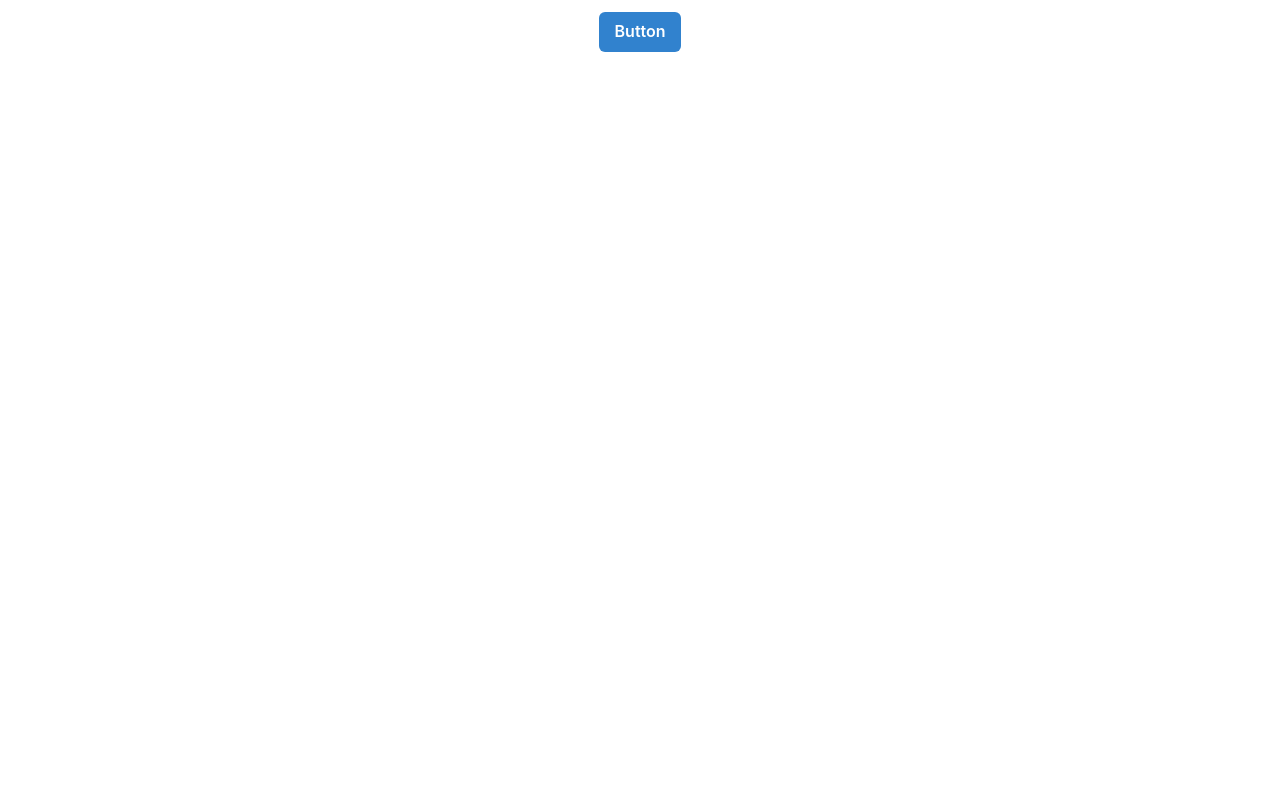
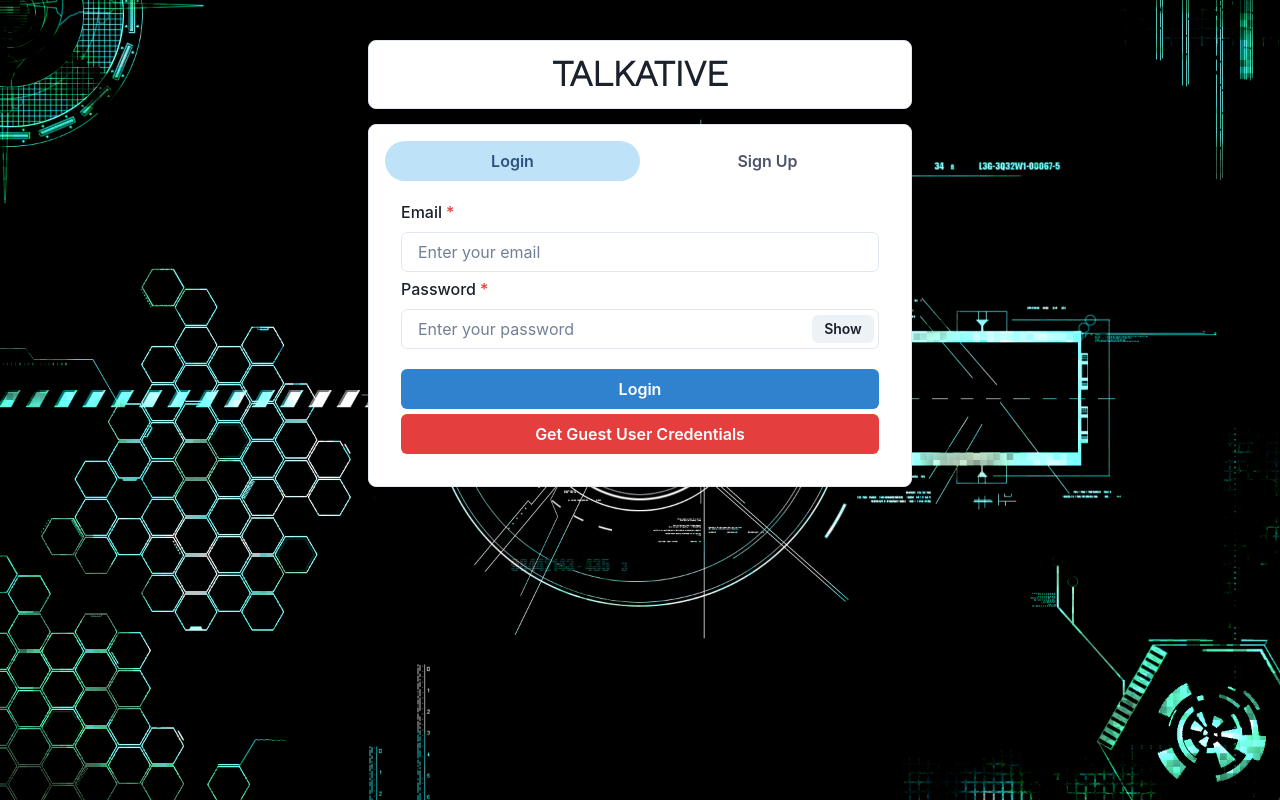
Before and after one commit to debojitsaha/Talkative, a React (Create React App) app in the folder frontend/: page / in a window 1280 px wide. Built offline with nearby package versions, Linux system fonts and the light colour scheme.

Commit message:
Added Login & Signup UI

```diff
--- a/frontend/src/App.css
+++ b/frontend/src/App.css
@@ -1,5 +1,10 @@
+@import url('https://fonts.googleapis.com/css2?family=Work+Sans:wght@300&display=swap');
+
 .App {
-  text-align: center;
+  min-height: 100vh;
+  display: flex;
+  background: url("./bgHome.png") center;
+  background-size: cover;
 }
 
 .App-logo {
--- a/frontend/src/App.js
+++ b/frontend/src/App.js
@@ -1,10 +1,13 @@
 import './App.css';
-import { Button } from '@chakra-ui/react'
+import { Route } from 'react-router-dom';
+import Homepage from './Pages/Homepage';
+import ChatPage from './Pages/ChatPage';
 
 function App() {
   return (
     <div className="App">
-      <Button colorScheme='blue' my={3}>Button</Button>
+      <Route exact path= '/' component={Homepage} />
+      <Route exact path= '/chats' component={ChatPage} />
     </div>
   );
 }
--- /dev/null
+++ b/frontend/src/Pages/ChatPage.js
@@ -0,0 +1,31 @@
+import React, {useEffect, useState} from "react";
+import axios from "axios";
+
+const ChatPage = () => {
+    const [chats, setChats] = useState([])
+
+  const fetchChats = async () => {
+    const {data} = await axios.get("/api/chat");
+    setChats(data);
+    console.log(data);
+  };
+
+  useEffect(() => {
+    return () => {
+      fetchChats()
+    }
+  }, [])
+
+
+  return (
+    <div>
+        {
+            chats.map(chat=>(
+                <div key={chat._id}> {chat.chatName} </div>
+            ))
+        }
+    </div>
+  )
+};
+
+export default ChatPage;
--- /dev/null
+++ b/frontend/src/Pages/Homepage.js
@@ -0,0 +1,51 @@
+import React from "react";
+import {
+  Container,
+  Box,
+  Heading,
+  Tabs,
+  TabList,
+  TabPanels,
+  Tab,
+  TabPanel,
+} from "@chakra-ui/react";
+import Signup from "../components/Authentication/Signup";
+import Login from "../components/Authentication/Login";
+
+const Homepage = () => {
+  return (
+    <Container maxW="xl" centerContent>
+      <Box
+        display="flex"
+        justifyContent="center"
+        p={3}
+        bg={"white"}
+        w="100%"
+        m="40px 0 15px 0"
+        borderRadius="lg"
+        borderWidth="1px"
+      >
+        <Heading fontFamily="Work sans"> TALKATIVE </Heading>
+      </Box>
+
+      <Box bg="white" p={4} w="100%" borderRadius="lg" borderWidth="1px">
+        <Tabs variant="soft-rounded" colorScheme="blue">
+          <TabList mb='0.2em'>
+            <Tab width="50%">Login</Tab>
+            <Tab width="50%">Sign Up</Tab>
+          </TabList>
+          <TabPanels>
+            <TabPanel>
+              <Login />
+            </TabPanel>
+            <TabPanel>
+              <Signup />
+            </TabPanel>
+          </TabPanels>
+        </Tabs>
+      </Box>
+    </Container>
+  );
+};
+
+export default Homepage;
--- /dev/null
+++ b/frontend/src/components/Authentication/Login.js
@@ -0,0 +1,72 @@
+import {
+  Button,
+  FormControl,
+  FormLabel,
+  Input,
+  InputGroup,
+  InputRightElement,
+  VStack,
+} from "@chakra-ui/react";
+import React, { useState } from "react";
+
+const Login = () => {
+  const [show, setShow] = useState(false);
+  const [email, setEmail] = useState("");
+  const [password, setPassword] = useState("");
+
+  const handleShow = () => setShow(!show);
+
+  const submitHandler = () => {};
+
+  return (
+    <VStack spacing="5px">
+      <FormControl id="email" isRequired>
+        <FormLabel>Email</FormLabel>
+        <Input
+          type="email"
+          placeholder="Enter your email"
+          onChange={(e) => setEmail(e.target.value)}
+        />
+      </FormControl>
+
+      <FormControl id="password" isRequired>
+        <FormLabel>Password</FormLabel>
+        <InputGroup>
+          <Input
+            type={show ? "text" : "password"}
+            placeholder="Enter your password"
+            onChange={(e) => setPassword(e.target.value)}
+          />
+          <InputRightElement width="4.5rem">
+            <Button h="1.75rem" size="sm" onClick={handleShow}>
+              {show ? "Hide" : "Show"}
+            </Button>
+          </InputRightElement>
+        </InputGroup>
+      </FormControl>
+
+      <Button
+        colorScheme="blue"
+        width="100%"
+        style={{ marginTop: 15 }}
+        onClick={submitHandler}
+      >
+        Login
+      </Button>
+
+      <Button
+        variant='solid'
+        colorScheme="red"
+        width="100%"
+        onClick={()=>{
+            setEmail('guest@example.com');
+            setPassword('123456');
+        }}
+      >
+        Get Guest User Credentials
+      </Button>
+    </VStack>
+  );
+};
+
+export default Login;
--- /dev/null
+++ b/frontend/src/components/Authentication/Signup.js
@@ -0,0 +1,86 @@
+import { Button, FormControl, FormLabel, Input, InputGroup, InputRightElement, VStack } from '@chakra-ui/react'
+import React, { useState } from 'react'
+
+const Signup = () => {
+
+    const [show, setShow] = useState(false)
+    const [name, setName] = useState("")
+    const [email, setEmail] = useState("")
+    const [password, setPassword] = useState("")
+    const [confirmpassword, setConfirmpassword] = useState("")
+    const [pic, setPic] = useState("")
+
+    const handleShow = ()=> setShow(!show)
+    const postDetails = ()=> {}
+    const submitHandler = ()=> {}
+
+
+  return (
+    <VStack spacing="5x">
+        <FormControl id='name' isRequired>
+            <FormLabel>Name</FormLabel>
+            <Input
+                placeholder='Enter your name'
+                onChange={(e)=>setName(e.target.value)}
+            />
+        </FormControl>
+
+        <FormControl id='email' isRequired>
+            <FormLabel>Email</FormLabel>
+            <Input
+                type='email'
+                placeholder='Enter your email'
+                onChange={(e)=>setEmail(e.target.value)}
+            />
+        </FormControl>
+
+        <FormControl id='password' isRequired>
+            <FormLabel>Password</FormLabel>
+            <InputGroup>
+            <Input
+                type={show? 'text': 'password'}
+                placeholder='Enter your password'
+                onChange={(e)=>setPassword(e.target.value)}
+            />
+            <InputRightElement width="4.5rem">
+                <Button h='1.75rem' size='sm' onClick={handleShow}>
+                    {show?"Hide":"Show"}
+                </Button>
+            </InputRightElement>
+            </InputGroup>
+        </FormControl>
+
+        <FormControl id='password' isRequired>
+            <FormLabel>Confirm Password</FormLabel>
+            <InputGroup>
+            <Input
+                type={show? 'text': 'password'}
+                placeholder='Confirm password'
+                onChange={(e)=>setConfirmpassword(e.target.value)}
+            />
+            <InputRightElement width="4.5rem">
+                <Button h='1.75rem' size='sm' onClick={handleShow}>
+                    {show?"Hide":"Show"}
+                </Button>
+            </InputRightElement>
+            </InputGroup>
+        </FormControl>
+
+        <FormControl id='pic'>
+            <FormLabel>Upload Profile Pic</FormLabel>
+            <Input type='file' p={1.5} accept="image/*" onChange={(e)=>postDetails(e.target.files[0])} />
+        </FormControl>
+
+        <Button
+            colorScheme='blue'
+            width='100%'
+            style={{marginTop:15}}
+            onClick= {submitHandler}
+        >
+        Sign Up</Button>
+
+    </VStack>
+  )
+}
+
+export default Signup
--- a/frontend/src/index.js
+++ b/frontend/src/index.js
@@ -1,16 +1,19 @@
-import React from 'react';
-import ReactDOM from 'react-dom/client';
-import './index.css';
-import App from './App';
-import reportWebVitals from './reportWebVitals';
-import { ChakraProvider } from '@chakra-ui/react'
+import React from "react";
+import ReactDOM from "react-dom/client";
+import "./index.css";
+import App from "./App";
+import reportWebVitals from "./reportWebVitals";
+import { ChakraProvider } from "@chakra-ui/react";
+import { BrowserRouter } from "react-router-dom";
 
-const root = ReactDOM.createRoot(document.getElementById('root'));
+const root = ReactDOM.createRoot(document.getElementById("root"));
 root.render(
   <React.StrictMode>
-    <ChakraProvider>
-      <App />
-    </ChakraProvider>
+    <BrowserRouter>
+      <ChakraProvider>
+        <App />
+      </ChakraProvider>
+    </BrowserRouter>
   </React.StrictMode>
 );
 
```
Also changed, not shown: frontend/package.json (+7 -1 lines), frontend/src/bgHome.png (added), 1 other file (tests, documents, lock files or other folders).
